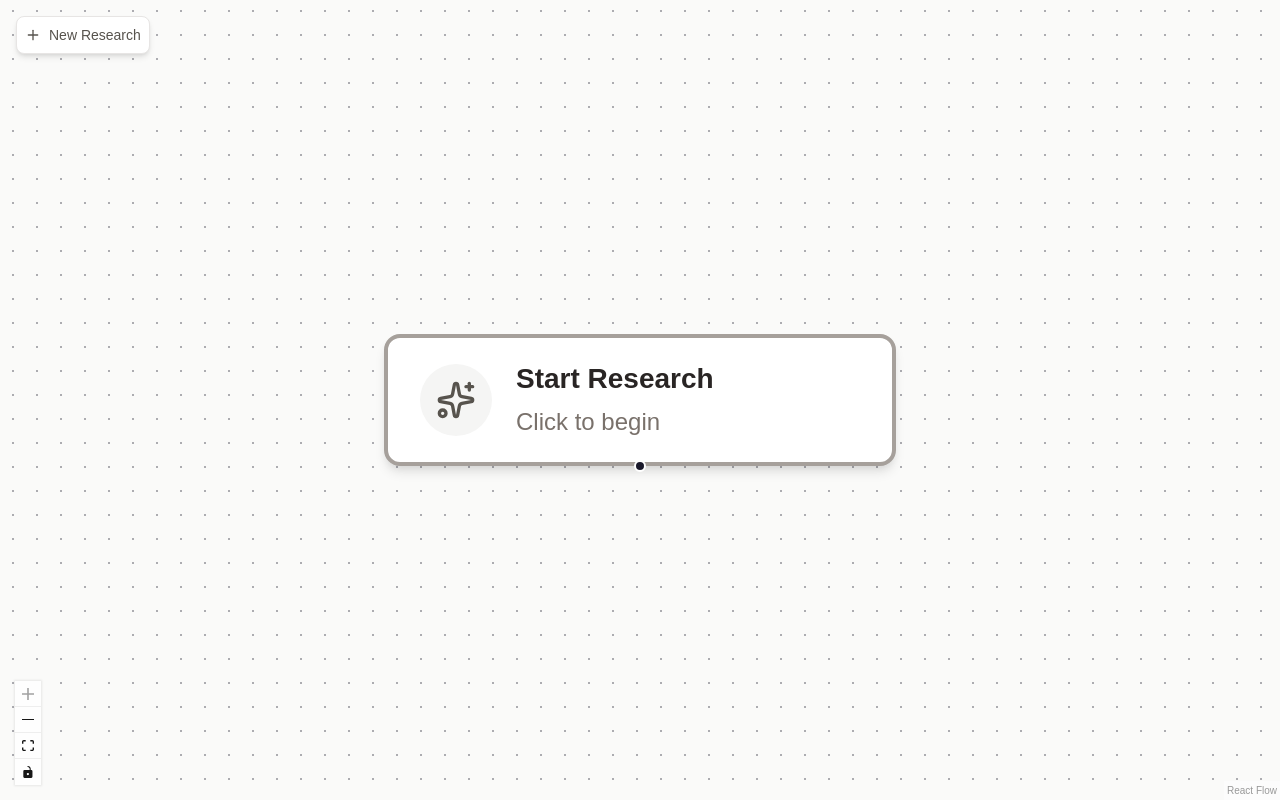
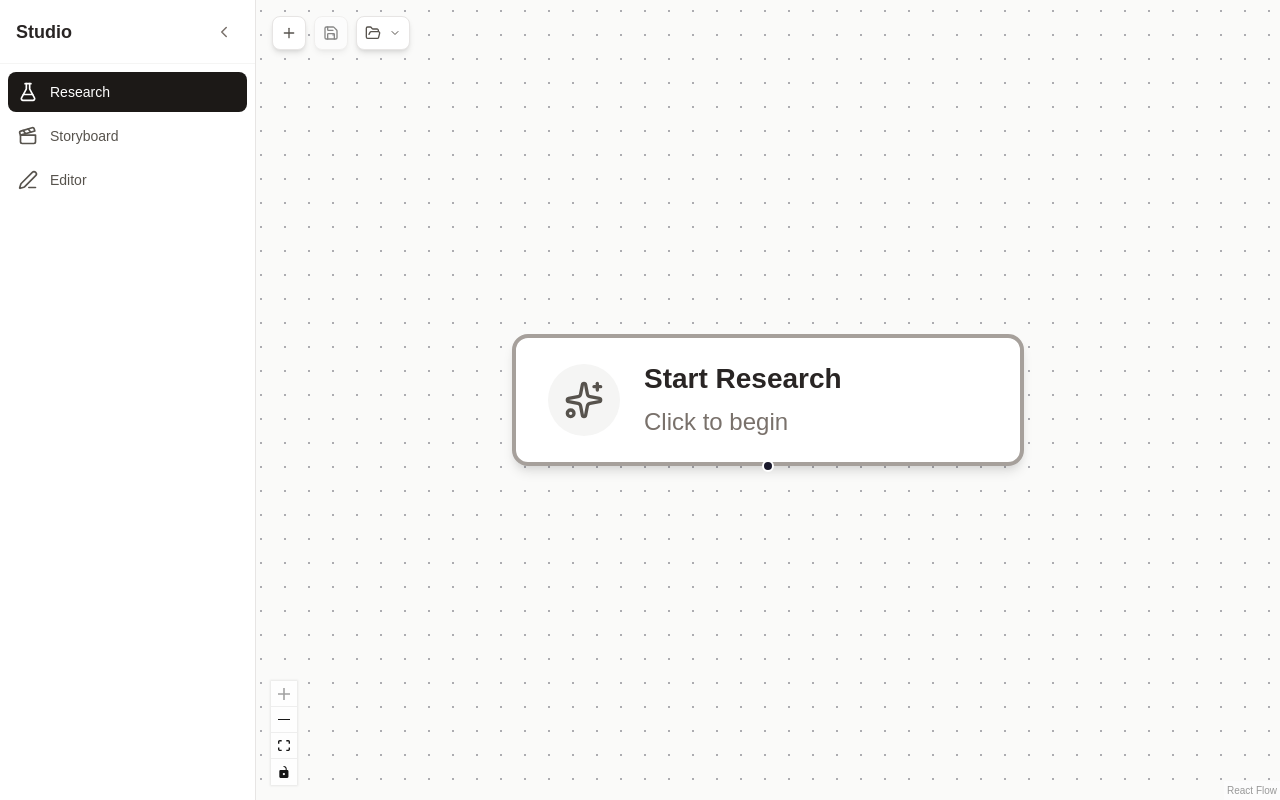
Before and after one commit to Sami1309/parc-labs-editor, a Next.js app: page / in a window 1280 px wide. Built offline with nearby package versions, Linux system fonts and the light colour scheme.

Commit message:
different sections

```diff
--- /dev/null
+++ b/src/app/api/session-name/route.ts
@@ -0,0 +1,28 @@
+import { google } from '@ai-sdk/google';
+import { generateObject } from 'ai';
+import { z } from 'zod';
+
+export async function POST(req: Request) {
+  try {
+    const { prompt } = await req.json();
+
+    if (!prompt) {
+      return new Response(JSON.stringify({ error: 'Prompt is required' }), { status: 400 });
+    }
+
+    const { object } = await generateObject({
+      model: google('models/gemini-3-pro-preview'),
+      schema: z.object({
+        name: z.string().describe('A short, catchy name for the research session (max 4-5 words).'),
+      }),
+      prompt: `Generate a short, catchy name for a research session based on this initial prompt: "${prompt}".`,
+    });
+
+    return new Response(JSON.stringify({ name: object.name }), {
+      headers: { 'Content-Type': 'application/json' },
+    });
+  } catch (error) {
+    console.error('Error generating session name:', error);
+    return new Response(JSON.stringify({ error: 'Internal Server Error' }), { status: 500 });
+  }
+}
--- a/src/app/page.tsx
+++ b/src/app/page.tsx
@@ -1,9 +1,5 @@
-import ResearchFlow from '@/components/ResearchFlow';
+import { AppShell } from '@/components/AppShell';
 
 export default function Home() {
-  return (
-    <main className="w-full h-screen">
-      <ResearchFlow />
-    </main>
-  );
+  return <AppShell />;
 }
--- /dev/null
+++ b/src/components/AppShell.tsx
@@ -0,0 +1,29 @@
+'use client';
+
+import React, { useState } from 'react';
+import { Sidebar } from './Sidebar';
+import ResearchFlow from './ResearchFlow';
+import { Storyboard } from './Storyboard';
+import { Editor } from './Editor';
+
+export function AppShell() {
+  const [activeView, setActiveView] = useState<'research' | 'storyboard' | 'editor'>('research');
+  const [isSidebarCollapsed, setIsSidebarCollapsed] = useState(false);
+
+  return (
+    <div className="flex h-screen w-full overflow-hidden bg-stone-50">
+      <Sidebar
+        activeView={activeView}
+        onViewChange={setActiveView}
+        isCollapsed={isSidebarCollapsed}
+        toggleCollapse={() => setIsSidebarCollapsed(!isSidebarCollapsed)}
+      />
+
+      <main className="flex-1 h-full relative overflow-hidden">
+        {activeView === 'research' && <ResearchFlow />}
+        {activeView === 'storyboard' && <Storyboard />}
+        {activeView === 'editor' && <Editor />}
+      </main>
+    </div>
+  );
+}
--- /dev/null
+++ b/src/components/Editor.tsx
@@ -0,0 +1,12 @@
+import React from 'react';
+
+export function Editor() {
+  return (
+    <div className="flex items-center justify-center h-full text-stone-400">
+      <div className="text-center">
+        <h2 className="text-2xl font-semibold mb-2">Editor</h2>
+        <p>Coming soon...</p>
+      </div>
+    </div>
+  );
+}
--- a/src/components/ResearchFlow.tsx
+++ b/src/components/ResearchFlow.tsx
@@ -1,6 +1,6 @@
 'use client';
 
-import React, { useCallback, useState } from 'react';
+import React, { useCallback, useState, useEffect } from 'react';
 import {
   ReactFlow,
   Background,
@@ -21,7 +21,7 @@ import { PromptBar } from './PromptBar';
 import { ResearchDialog } from './ResearchDialog';
 import { NodeData } from '@/types';
 
-import { Plus } from 'lucide-react';
+import { Plus, Save, FolderOpen, ChevronDown } from 'lucide-react';
 
 const nodeTypes = {
   start: StartNode,
@@ -37,6 +37,14 @@ const initialNodes: Node[] = [
   },
 ];
 
+interface SavedSession {
+  id: string;
+  name: string;
+  nodes: Node[];
+  edges: Edge[];
+  timestamp: number;
+}
+
 export default function ResearchFlow() {
   const [nodes, setNodes, onNodesChange] = useNodesState(initialNodes);
   const [edges, setEdges, onEdgesChange] = useEdgesState([]);
@@ -47,6 +55,9 @@ export default function ResearchFlow() {
     nodeId: null,
   });
   const [isLoading, setIsLoading] = useState(false);
+  const [sessionName, setSessionName] = useState<string | null>(null);
+  const [savedSessions, setSavedSessions] = useState<SavedSession[]>([]);
+  const [showLoadMenu, setShowLoadMenu] = useState(false);
 
   // Dialog State
   const [dialogState, setDialogState] = useState<{
@@ -62,6 +73,45 @@ export default function ResearchFlow() {
     nodeId: null,
     nodeTitle: '',
   });
+
+  // Load saved sessions from local storage on mount
+  useEffect(() => {
+    const saved = localStorage.getItem('research_sessions');
+    if (saved) {
+      try {
+        setSavedSessions(JSON.parse(saved));
+      } catch (e) {
+        console.error('Failed to parse saved sessions', e);
+      }
+    }
+  }, []);
+
+  const saveSession = () => {
+    if (!sessionName) return; // Should probably prompt for name if null, or auto-generate
+
+    const session: SavedSession = {
+      id: Date.now().toString(),
+      name: sessionName,
+      nodes,
+      edges,
+      timestamp: Date.now(),
+    };
+
+    const newSessions = [...savedSessions.filter(s => s.name !== sessionName), session];
+    setSavedSessions(newSessions);
+    localStorage.setItem('research_sessions', JSON.stringify(newSessions));
+    alert('Session saved!');
+  };
+
+  const loadSession = (session: SavedSession) => {
+    setNodes(session.nodes.map(n => ({
+        ...n,
+        data: { ...n.data, onResearch: handleInNodeResearch } // Re-attach handler
+    })));
+    setEdges(session.edges);
+    setSessionName(session.name);
+    setShowLoadMenu(false);
+  };
 
   const updateGraph = (newResults: any[], parentId: string) => {
       if (!newResults) return;
@@ -151,6 +201,18 @@ export default function ResearchFlow() {
     setPromptState(prev => ({ ...prev, isOpen: false }));
     setIsLoading(true);
 
+    // Generate session name if not exists
+    if (!sessionName) {
+        fetch('/api/session-name', {
+            method: 'POST',
+            headers: { 'Content-Type': 'application/json' },
+            body: JSON.stringify({ prompt }),
+        })
+        .then(res => res.json())
+        .then(data => setSessionName(data.name))
+        .catch(e => console.error('Error generating name:', e));
+    }
+
     // Set start node loading
     setNodes(nds => nds.map(n =>
         n.id === nodeId ? { ...n, data: { ...n.data, isLoading: true, loadingText: `Researching "${prompt}"...` } } : n
@@ -233,18 +295,63 @@ export default function ResearchFlow() {
         newStartNode.position = { x: nodes.length * 50, y: nodes.length * 50 };
     }
     setNodes((nds) => [...nds, newStartNode]);
+    setSessionName(null); // Reset session name for new "main" research or keep it?
+    // If it's a new node in same graph, keep session. If "New Research" clears graph, then reset.
+    // The current implementation just adds a node. Let's assume it adds to current session.
   };
 
   return (
     <div className="w-full h-screen bg-stone-50 relative">
-      <div className="absolute top-4 left-4 z-10">
+      <div className="absolute top-4 left-4 z-10 flex items-center gap-2">
         <button
             onClick={handleNewResearch}
             className="bg-white p-2 rounded-lg shadow-md border border-stone-200 hover:bg-stone-50 text-stone-600 transition-colors flex items-center gap-2"
+            title="Add new start node"
         >
             <Plus className="w-4 h-4" />
-            <span className="text-sm font-medium">New Research</span>
         </button>
+
+        <button
+            onClick={saveSession}
+            disabled={!sessionName}
+            className={`bg-white p-2 rounded-lg shadow-md border border-stone-200 transition-colors flex items-center gap-2 ${!sessionName ? 'opacity-50 cursor-not-allowed' : 'hover:bg-stone-50 text-stone-600'}`}
+            title="Save Session"
+        >
+            <Save className="w-4 h-4" />
+            {sessionName && <span className="text-sm font-medium max-w-[150px] truncate">{sessionName}</span>}
+        </button>
+
+        <div className="relative">
+            <button
+                onClick={() => setShowLoadMenu(!showLoadMenu)}
+                className="bg-white p-2 rounded-lg shadow-md border border-stone-200 hover:bg-stone-50 text-stone-600 transition-colors flex items-center gap-2"
+                title="Load Session"
+            >
+                <FolderOpen className="w-4 h-4" />
+                <ChevronDown className="w-3 h-3" />
+            </button>
+
+            {showLoadMenu && (
+                <div className="absolute top-full left-0 mt-2 w-64 bg-white rounded-lg shadow-lg border border-stone-200 py-2 max-h-64 overflow-y-auto">
+                    {savedSessions.length === 0 ? (
+                        <div className="px-4 py-2 text-sm text-stone-400">No saved sessions</div>
+                    ) : (
+                        savedSessions.map(session => (
+                            <button
+                                key={session.id}
+                                onClick={() => loadSession(session)}
+                                className="w-full text-left px-4 py-2 text-sm text-stone-600 hover:bg-stone-50 flex items-center justify-between group"
+                            >
+                                <span className="truncate">{session.name}</span>
+                                <span className="text-xs text-stone-400 group-hover:text-stone-500">
+                                    {new Date(session.timestamp).toLocaleDateString()}
+                                </span>
+                            </button>
+                        ))
+                    )}
+                </div>
+            )}
+        </div>
       </div>
       <ReactFlow
         nodes={nodes}
--- /dev/null
+++ b/src/components/Sidebar.tsx
@@ -0,0 +1,72 @@
+'use client';
+
+import React from 'react';
+import {
+  FlaskConical,
+  Clapperboard,
+  Edit3,
+  ChevronLeft,
+  ChevronRight
+} from 'lucide-react';
+import { cn } from '@/lib/utils';
+
+interface SidebarProps {
+  activeView: 'research' | 'storyboard' | 'editor';
+  onViewChange: (view: 'research' | 'storyboard' | 'editor') => void;
+  isCollapsed: boolean;
+  toggleCollapse: () => void;
+}
+
+export function Sidebar({ activeView, onViewChange, isCollapsed, toggleCollapse }: SidebarProps) {
+  const items = [
+    { id: 'research', label: 'Research', icon: FlaskConical },
+    { id: 'storyboard', label: 'Storyboard', icon: Clapperboard },
+    { id: 'editor', label: 'Editor', icon: Edit3 },
+  ] as const;
+
+  return (
+    <div
+      className={cn(
+        "h-screen bg-white border-r border-stone-200 transition-all duration-300 flex flex-col z-20 relative",
+        isCollapsed ? "w-16" : "w-64"
+      )}
+    >
+      {/* Header / Toggle */}
+      <div className="p-4 flex items-center justify-between border-b border-stone-100 h-16">
+        {!isCollapsed && <span className="font-bold text-lg text-stone-800">Studio</span>}
+        <button
+          onClick={toggleCollapse}
+          className="p-1.5 hover:bg-stone-100 rounded-md text-stone-500 transition-colors ml-auto"
+        >
+          {isCollapsed ? <ChevronRight size={18} /> : <ChevronLeft size={18} />}
+        </button>
+      </div>
+
+      {/* Navigation */}
+      <nav className="flex-1 p-2 space-y-1">
+        {items.map((item) => {
+          const Icon = item.icon;
+          const isActive = activeView === item.id;
+
+          return (
+            <button
+              key={item.id}
+              onClick={() => onViewChange(item.id)}
+              className={cn(
+                "w-full flex items-center gap-3 p-2.5 rounded-lg transition-colors text-sm font-medium",
+                isActive
+                  ? "bg-stone-900 text-white"
+                  : "text-stone-600 hover:bg-stone-100",
+                isCollapsed && "justify-center px-2"
+              )}
+              title={isCollapsed ? item.label : undefined}
+            >
+              <Icon size={20} />
+              {!isCollapsed && <span>{item.label}</span>}
+            </button>
+          );
+        })}
+      </nav>
+    </div>
+  );
+}
--- /dev/null
+++ b/src/components/Storyboard.tsx
@@ -0,0 +1,12 @@
+import React from 'react';
+
+export function Storyboard() {
+  return (
+    <div className="flex items-center justify-center h-full text-stone-400">
+      <div className="text-center">
+        <h2 className="text-2xl font-semibold mb-2">Storyboard</h2>
+        <p>Coming soon...</p>
+      </div>
+    </div>
+  );
+}
--- /dev/null
+++ b/src/lib/utils.ts
@@ -0,0 +1,6 @@
+import { type ClassValue, clsx } from "clsx"
+import { twMerge } from "tailwind-merge"
+
+export function cn(...inputs: ClassValue[]) {
+  return twMerge(clsx(inputs))
+}
```
